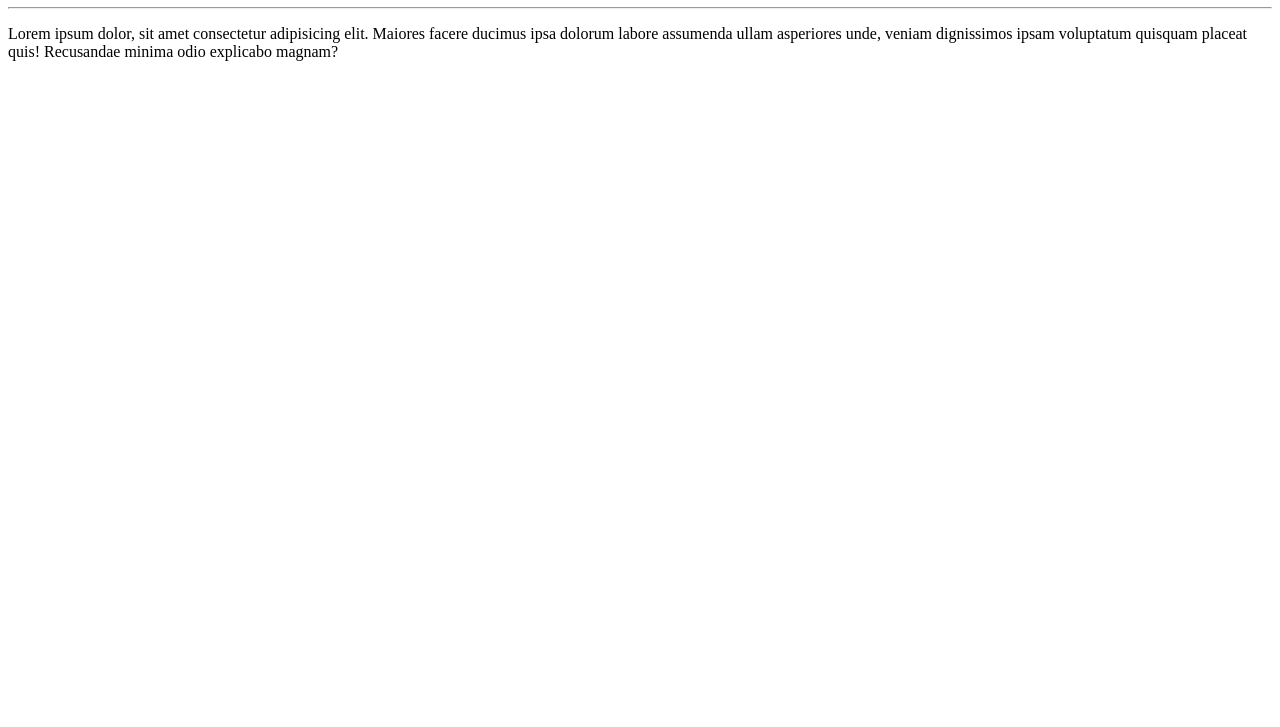
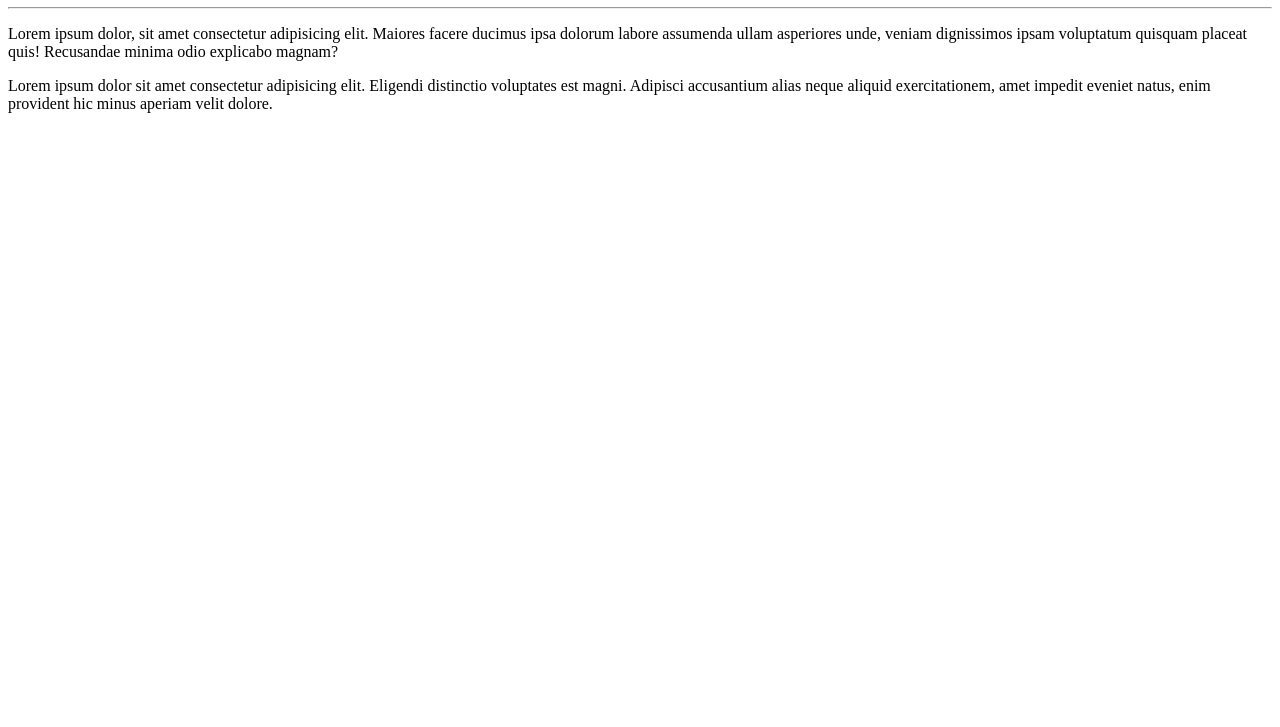
Before and after one commit to guspnet/Ola-Mundo, a plain HTML site: page site-exemplo/index.html in a window 1280 px wide. Shown: the part 73-800 px from the top of the page. Drawn offline with Linux system fonts and the light colour scheme.

Commit message:
adicionei um parágrafo

```diff
--- a/site-exemplo/index.html
+++ b/site-exemplo/index.html
@@ -12,5 +12,8 @@
     <p>
         Lorem ipsum dolor, sit amet consectetur adipisicing elit. Maiores facere ducimus ipsa dolorum labore assumenda ullam asperiores unde, veniam dignissimos ipsam voluptatum quisquam placeat quis! Recusandae minima odio explicabo magnam?
     </p>
+    <p>
+        Lorem ipsum dolor sit amet consectetur adipisicing elit. Eligendi distinctio voluptates est magni. Adipisci accusantium alias neque aliquid exercitationem, amet impedit eveniet natus, enim provident hic minus aperiam velit dolore.
+    </p>
 </body>
 </html>
```
